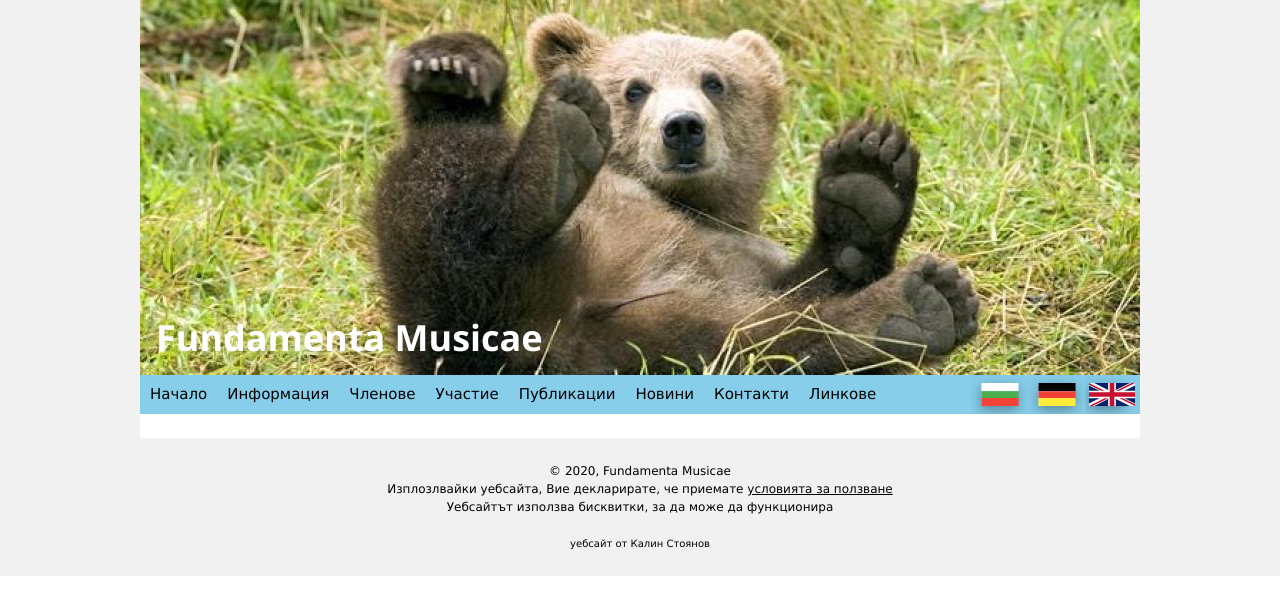
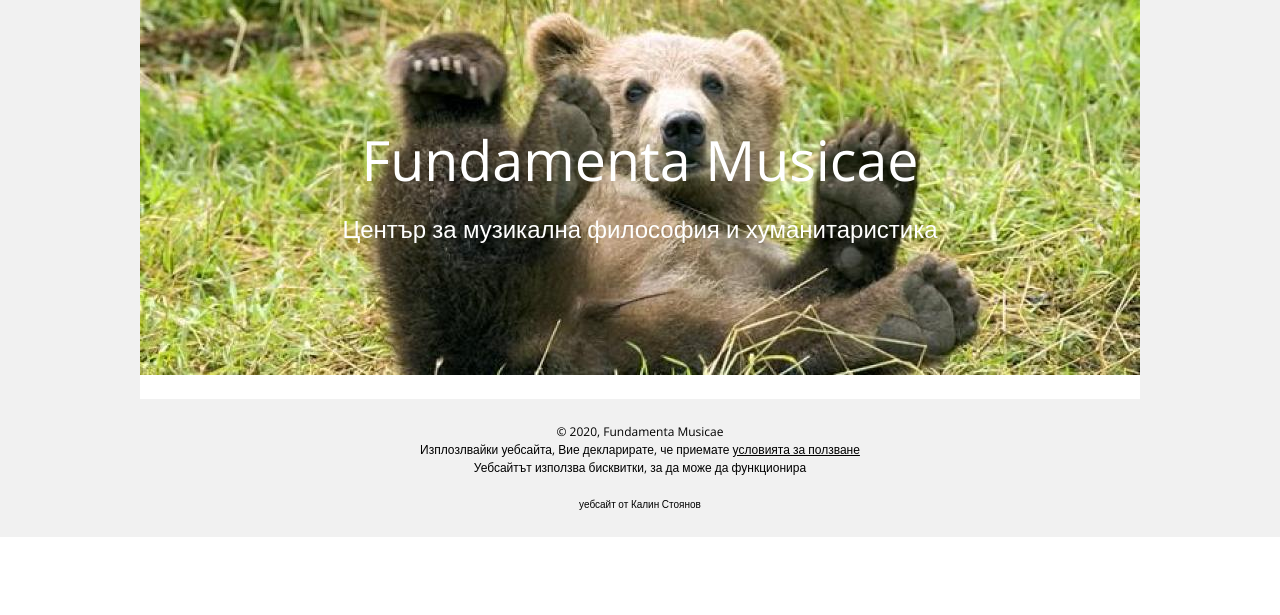
Before and after one commit to kgskgs/musicae_web, a Django app: page / in a window 1280 px wide. Shown: the top 615 px of the page. Run offline with Django 3.2, Linux system fonts and the light colour scheme; data comes from the database, SQL or seed files in the repository; data that the repository does not hold is empty; parts of the project's set-up code (start-up, migrations or seed data) failed here and were passed over.

Commit message:
change log 1-5

```diff
--- a/musicae_base/static/musicae_base/musicae.css
+++ b/musicae_base/static/musicae_base/musicae.css
@@ -3,14 +3,18 @@
     z-index: -9999;
 }
 
-.display-wrapper{
+.display-wrapper {
     margin: auto;
     max-width: 1000px;
     width: 100%;
     background-color: white;
 }
 
-.menuBar{
+html, body, h1, h2, h3, h4, h5, h6 {
+  font-family: 'Open Sans', sans-serif;
+}
+
+.menuBar {
     position: sticky;
     top: 0;
     width: inherit;
@@ -19,13 +23,19 @@
     z-index: 1;
 }
 
-@media (max-width:600px){ /*w3-small is 600px*/
+.menu-text{
+    font-size:18px;
+}
+
+/*
+@media (max-width:600px) {
     .menuBar {
         position: fixed;
     }
 }
+/*w3-small is 600px*/
 
-.banner{
+.banner {
     display: block;
     position: relative;
     max-width: 100%;
@@ -33,31 +43,38 @@
     background-size: contain;
 }
 
-.banner-text{
+.banner-text-container {
     position: absolute;
-    bottom: 0px;
     color: white;
-    margin: auto;
+    width: 100%;
+    top: 50%;
+    -webkit-transform: translateY(-50%);
+    transform: translateY(-50%);
+    text-align: center;
 }
 
-h1 {
-    font-weight: bold;
+#banner-text {
+  font-size: calc(30px + 2vw);
 }
-
-.transparent{
+/*
+#banner-sub-text{
+  font-size: calc(32px + .001vw);
+}
+*/
+.transparent {
     opacity: 0;
     max-width: 100%;
     vertical-align: top;
 }
 
-.menuIcon{
+.menuIcon {
     position: absolute;
     right: 0px;
     top: 0px;
     z-index: 2;
 }
 
-.div-link{
+.div-link {
     text-decoration: inherit;
     color: inherit;
 }
@@ -66,27 +83,27 @@
   overflow: auto;
 }
 
-#menu .w3-button{
+#menu .w3-button {
   padding-left: 10px;
   padding-right: 10px;
 }
 
-.w3-modal-content{
+.w3-modal-content {
   overflow: auto;
   height: 90%;
 }
 
-.tos_btn{
+.tos_btn {
   margin: 0 auto 16px auto;
   width: 100px;
   display: block;
 }
 
-.w3-show-inline{
+.w3-show-inline {
     display: inline-block !important;
 }
 
-.newsFlex{
+.newsFlex {
   display: flex;
   margin-bottom: 20px;
 }
@@ -95,10 +112,10 @@
   .newsFlex { flex-wrap: wrap;  }
 }
 
-.newsLarge{
+.newsLarge {
   width:97%
 }
-.newsSmall{
+.newsSmall {
   width:97%;
   max-width:300px;
 }
--- a/musicae_base/templates/musicae_base/base.html
+++ b/musicae_base/templates/musicae_base/base.html
@@ -12,6 +12,7 @@
   {% load static %}
   <link rel="stylesheet" type="text/css" href="{% static 'musicae_base/w3.css' %}">
   <link rel="stylesheet" type="text/css" href="{% static 'musicae_base/musicae.css' %}">
+  <link href="https://fonts.googleapis.com/css?family=Open+Sans&amp;display=swap" rel="stylesheet">
   {% block extraHead %}
   {% endblock %}
 </head>
@@ -24,8 +25,10 @@
   {% if showBanner %}
   <div class="banner">
     <img src="{% static 'musicae_base/big_banner.jpg' %}" class="transparent" />
-    <div class="w3-container banner-text">
-      <h1>Fundamenta Musicae</h1>
+    <div class="w3-container banner-text-container">
+      <div id="banner-text">Fundamenta Musicae</div>
+      <div id="banner-sub-text"></div>
+      <h3>{% trans "Център за музикална философия и хуманитаристика" %}</h3>
     </div>
   </div>
   {% endif %}
@@ -35,7 +38,7 @@
   <div class="w3-bar w3-light-blue w3-hide-small" id="menu">
       {% for item in menuItems %}
         {% if item.children.exists %}
-          <div class="w3-dropdown-hover w3-mobile">
+          <div class="w3-dropdown-hover w3-mobile menu-text">
             <a href="{{ item.target }}" class="w3-button w3-hover-teal w3-mobile">{{item.text}}</a>
             <div class="w3-dropdown-content w3-bar-block w3-card-4 w3-mobile">
             {% for child in item.children.all %}
@@ -44,7 +47,7 @@
             </div>
           </div>
         {% else %}
-          <a href="{{ item.target }}" class="w3-bar-item w3-button w3-hover w3-hover-teal w3-mobile">{{item.text}}</a>
+          <a href="{{ item.target }}" class="w3-bar-item w3-button w3-hover w3-hover-teal w3-mobile menu-text">{{item.text}}</a>
         {% endif %}
 
       {% endfor %}
@@ -96,7 +99,9 @@
 
 
   <div class="w3-container w3-padding-large">
+   {% autoescape off %}
     {% block content %}{% endblock %}
+   {% endautoescape %}
   </div>
 
   {% block footer %}
--- a/musicae_content/admin.py
+++ b/musicae_content/admin.py
@@ -3,8 +3,8 @@
 
 
 class MemberAdmin(admin.ModelAdmin):
-    ordering = ('pk',)
-    list_display = ['name', 'pk']
+    ordering = ('position',)
+    list_display = ['name', 'pk', 'position']
     filter_horizontal = ['publications']
 
 
--- a/musicae_content/models.py
+++ b/musicae_content/models.py
@@ -69,6 +69,11 @@
     publications = models.ManyToManyField(Publication,
                                           symmetrical=False, blank=True)
 
+    position = models.IntegerField()
+
+    class Meta:
+        ordering = ["position"]
+
     def __str__(self):
         return self.name
 
--- a/musicae_content/templates/musicae_content/member_detail.html
+++ b/musicae_content/templates/musicae_content/member_detail.html
@@ -3,7 +3,7 @@
 {% load i18n %}
 {% block content %}
 
-<div class="w3-row w3-margin-bottom">
+<div class="w3-row w3-section">
 
 <div class="w3-quarter w3-container">
 <h2>{{member.name}}</h2>
@@ -32,4 +32,5 @@
 </div>
 </div>
 
+
 {% endblock content %}
--- a/musicae_content/templates/musicae_content/member_list.html
+++ b/musicae_content/templates/musicae_content/member_list.html
@@ -2,9 +2,11 @@
 {% load static %}
 {% load i18n %}
 {% block content %}
+<div class="w3-container w3-margin-bottom">
 <h2>{%trans "Членове"%}</h2>
+</div>
 
-    <div class="w3-row-padding w3-margin-bottom">
+<div class="w3-row-padding w3-section">
 {% for member in object_list %}
 <div class="w3-half w3-margin-bottom">
 <a href="members/{{member.pk}}" class="div-link">
```
Lines whose indentation alone changed are shown as unchanged.
